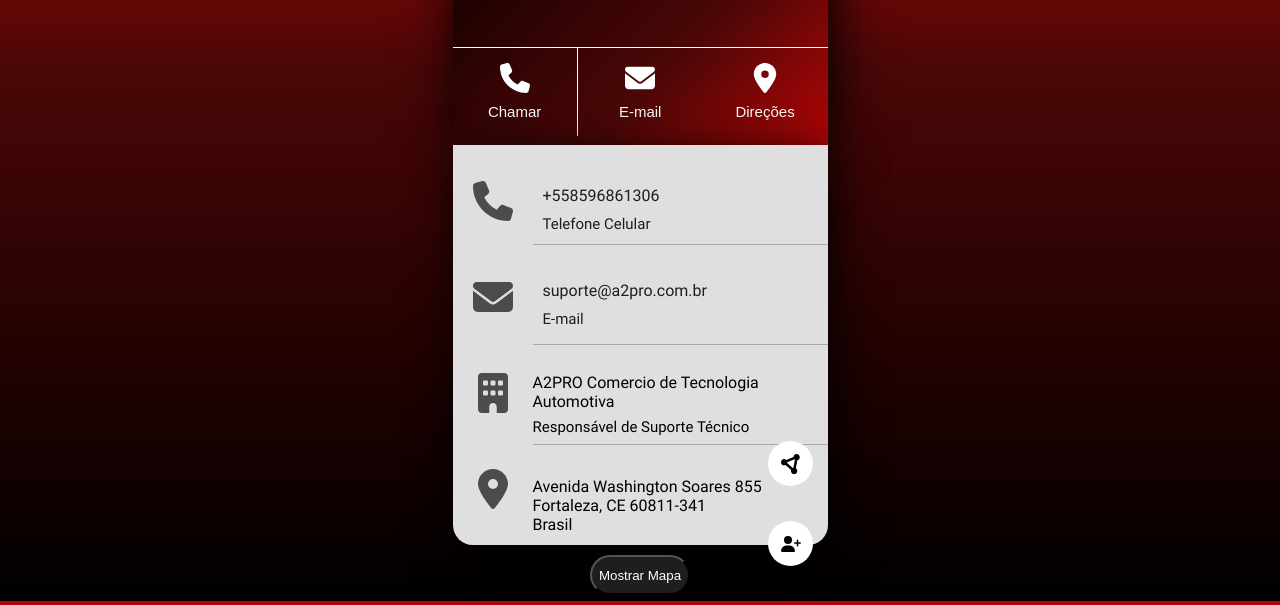
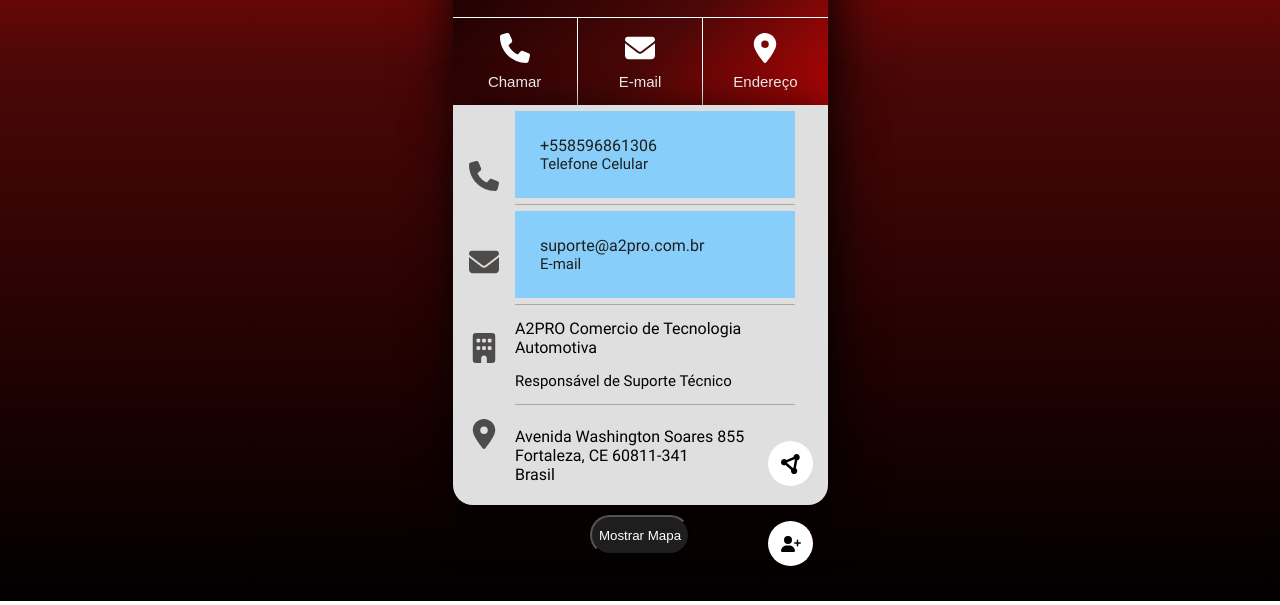
Before and after one commit to Elianmrey/Informa-o-de-contato-A2Pro, a plain HTML site: page index.html in a window 1280 px wide. Shown: the part 199-804 px from the top of the page. Drawn offline with Linux system fonts and the light colour scheme.

Commit message:
Correçao de erros nos a hooks links

```diff
--- a/index.html
+++ b/index.html
@@ -16,7 +16,9 @@
             <span id="name">Elian M. Reyes</span>
             <span id="company-position">Responsável<br>de Suporte Técnico</span>
             <nav>
+                <!-- ==========================Cabeceira Chamar Email Endereços=========================-->
                 <div class="item-contact">
+
         <a class="cabeceira" href="tel:+558596861306">
                     <svg class="call-email-address" xmlns="http://www.w3.org/2000/svg" viewBox="0 0 512 512"><!--! Font Awesome Pro 6.4.0 by @fontawesome - https://fontawesome.com License - https://fontawesome.com/license (Commercial License) Copyright 2023 Fonticons, Inc. --><path d="M164.9 24.6c-7.7-18.6-28-28.5-47.4-23.2l-88 24C12.1 30.2 0 46 0 64C0 311.4 200.6 512 448 512c18 0 33.8-12.1 38.6-29.5l24-88c5.3-19.4-4.6-39.7-23.2-47.4l-96-40c-16.3-6.8-35.2-2.1-46.3 11.6L304.7 368C234.3 334.7 177.3 277.7 144 207.3L193.3 167c13.7-11.2 18.4-30 11.6-46.3l-40-96z"/></svg>
                 <span class="acoes">Chamar</span>
@@ -25,20 +27,22 @@
 
                 <div class="item-contact">
         <a class="cabeceira" href="mailto:suporte@a2pro.com.br">
-                    <svg class="call-email-address" xmlns="http://www.w3.org/2000/svg" viewBox="0 0 512 512"><!--! Font Awesome Pro 6.4.0 by @fontawesome - https://fontawesome.com License - https://fontawesome.com/license (Commercial License) Copyright 2023 Fonticons, Inc. --><path d="M48 64C21.5 64 0 85.5 0 112c0 15.1 7.1 29.3 19.2 38.4L236.8 313.6c11.4 8.5 27 8.5 38.4 0L492.8 150.4c12.1-9.1 19.2-23.3 19.2-38.4c0-26.5-21.5-48-48-48H48zM0 176V384c0 35.3 28.7 64 64 64H448c35.3 0 64-28.7 64-64V176L294.4 339.2c-22.8 17.1-54 17.1-76.8 0L0 176z"/></svg>
+                    <svg class="call-email-address" id="midle-child" xmlns="http://www.w3.org/2000/svg" viewBox="0 0 512 512"><!--! Font Awesome Pro 6.4.0 by @fontawesome - https://fontawesome.com License - https://fontawesome.com/license (Commercial License) Copyright 2023 Fonticons, Inc. --><path d="M48 64C21.5 64 0 85.5 0 112c0 15.1 7.1 29.3 19.2 38.4L236.8 313.6c11.4 8.5 27 8.5 38.4 0L492.8 150.4c12.1-9.1 19.2-23.3 19.2-38.4c0-26.5-21.5-48-48-48H48zM0 176V384c0 35.3 28.7 64 64 64H448c35.3 0 64-28.7 64-64V176L294.4 339.2c-22.8 17.1-54 17.1-76.8 0L0 176z"/></svg>
                     <span class="acoes">E-mail</span>
         </a>
                 </div>
 
                     <div class="item-contact">
-                        <a class="cabeceira" href="https://goo.gl/maps/wuaurSFfesS6Xs7x8">
+                        <a class="cabeceira" href="https://goo.gl/maps/wuaurSFfesS6Xs7x8" target="u_blank">
                         <svg class="call-email-address" xmlns="http://www.w3.org/2000/svg" viewBox="0 0 384 512"><!--! Font Awesome Pro 6.4.0 by @fontawesome - https://fontawesome.com License - https://fontawesome.com/license (Commercial License) Copyright 2023 Fonticons, Inc. --><path d="M215.7 499.2C267 435 384 279.4 384 192C384 86 298 0 192 0S0 86 0 192c0 87.4 117 243 168.3 307.2c12.3 15.3 35.1 15.3 47.4 0zM192 128a64 64 0 1 1 0 128 64 64 0 1 1 0-128z"/></svg>
-                        <span class="acoes">Direções</span>
-
+                        <span class="acoes">Endereço</span>
+                        </a>
                     </div>
             </nav>
+
         </div>
     </header>
+    <!-- ========================== ///Cabeceira Chamar Email Endereços=========================-->
     <main>
         <div id="conteiner">
 
@@ -49,9 +53,13 @@
     <svg class="item-icons" xmlns="http://www.w3.org/2000/svg" viewBox="0 0 384 512"><!--! Font Awesome Pro 6.4.0 by @fontawesome - https://fontawesome.com License - https://fontawesome.com/license (Commercial License) Copyright 2023 Fonticons, Inc. --><path d="M48 0C21.5 0 0 21.5 0 48V464c0 26.5 21.5 48 48 48h96V432c0-26.5 21.5-48 48-48s48 21.5 48 48v80h96c26.5 0 48-21.5 48-48V48c0-26.5-21.5-48-48-48H48zM64 240c0-8.8 7.2-16 16-16h32c8.8 0 16 7.2 16 16v32c0 8.8-7.2 16-16 16H80c-8.8 0-16-7.2-16-16V240zm112-16h32c8.8 0 16 7.2 16 16v32c0 8.8-7.2 16-16 16H176c-8.8 0-16-7.2-16-16V240c0-8.8 7.2-16 16-16zm80 16c0-8.8 7.2-16 16-16h32c8.8 0 16 7.2 16 16v32c0 8.8-7.2 16-16 16H272c-8.8 0-16-7.2-16-16V240zM80 96h32c8.8 0 16 7.2 16 16v32c0 8.8-7.2 16-16 16H80c-8.8 0-16-7.2-16-16V112c0-8.8 7.2-16 16-16zm80 16c0-8.8 7.2-16 16-16h32c8.8 0 16 7.2 16 16v32c0 8.8-7.2 16-16 16H176c-8.8 0-16-7.2-16-16V112zM272 96h32c8.8 0 16 7.2 16 16v32c0 8.8-7.2 16-16 16H272c-8.8 0-16-7.2-16-16V112c0-8.8 7.2-16 16-16z"/></svg>
     <svg class="item-icons" xmlns="http://www.w3.org/2000/svg" viewBox="0 0 384 512"><!--! Font Awesome Pro 6.4.0 by @fontawesome - https://fontawesome.com License - https://fontawesome.com/license (Commercial License) Copyright 2023 Fonticons, Inc. --><path d="M215.7 499.2C267 435 384 279.4 384 192C384 86 298 0 192 0S0 86 0 192c0 87.4 117 243 168.3 307.2c12.3 15.3 35.1 15.3 47.4 0zM192 128a64 64 0 1 1 0 128 64 64 0 1 1 0-128z"/></svg>
 </div>
+
+
+<!-- =================Informação Lateral izquerda de Telefone, Empresa, Endereços Abaixo do Header=========================-->
+
 <div id="info-content">
 
-        <div class="item-info">
+<div class="item-info">
     <a class="links" href="tel:+558596861306">
         <span>+558596861306</span>
         <span class="title-info-card">Telefone Celular</span>
@@ -78,6 +86,11 @@
 
     </div>
            </div>
+
+<!-- =================////Informação Lateral izquerda de Telefone, Empresa, Endereços Abaixo do Header=========================-->
+
+<!-- ==========================Botões de adicionar ao contatos e Compartilhar==============================-->
+
         <div class="button-share" id="add-to">
             <svg class="iconsadd" xmlns="http://www.w3.org/2000/svg" viewBox="0 0 640 512"><!--! Font Awesome Pro 6.4.0 by @fontawesome - https://fontawesome.com License - https://fontawesome.com/license (Commercial License) Copyright 2023 Fonticons, Inc. --><path d="M96 128a128 128 0 1 1 256 0A128 128 0 1 1 96 128zM0 482.3C0 383.8 79.8 304 178.3 304h91.4C368.2 304 448 383.8 448 482.3c0 16.4-13.3 29.7-29.7 29.7H29.7C13.3 512 0 498.7 0 482.3zM504 312V248H440c-13.3 0-24-10.7-24-24s10.7-24 24-24h64V136c0-13.3 10.7-24 24-24s24 10.7 24 24v64h64c13.3 0 24 10.7 24 24s-10.7 24-24 24H552v64c0 13.3-10.7 24-24 24s-24-10.7-24-24z"/></svg>
         </div>
@@ -88,6 +101,9 @@
             <button id="mostramap"><span id="botao">Mostrar Mapa</span></button>
             <iframe id="iframap" src="https://www.google.com/maps/embed?pb=!1m18!1m12!1m3!1d3981.224848816615!2d-38.4850621261541!3d-3.76117354333739!2m3!1f0!2f0!3f0!3m2!1i1024!2i768!4f13.1!3m3!1m2!1s0x7c74602d5b6f067%3A0x3ef9d97ea60ac92f!2sAv.%20Washington%20Soares%2C%20855%20-%20Guararapes%2C%20Fortaleza%20-%20CE%2C%2060811-341!5e0!3m2!1spt-BR!2sbr!4v1681499734094!5m2!1spt-BR!2sbr" width="370" height="200" style="border:0;" allowfullscreen="" loading="lazy" referrerpolicy="no-referrer-when-downgrade"></iframe>
         </div>
+
+        <!-- ==========================Botões de adicionar ao contatos e Compartilhar==============================-->
+
     </main>
     <script src="scripts/script.js"></script>
 </body>
--- a/style/style.css
+++ b/style/style.css
@@ -26,9 +26,6 @@ html
     margin: 0 auto;
     width: 375px;
     height: 100%;
-    gap: 10px;
-    /* border-top-right-radius: 30px;
-    border-top-left-radius: 30px; */
     box-shadow: 5px 10px 50px rgb(0, 0, 0);
 }
 #foto-perfil
@@ -54,8 +51,6 @@ align-items: center;
 }
 div.item-contact
 {
-    /* background-color: #292861; */
-
     color: #FFF;
     width: 188px;
     height: 11vh;
@@ -71,7 +66,7 @@ div.item-contact:first-child
 }
 div.item-contact:last-child
 {
-    border-left: 1px solid #FFF;
+    border-left: 1px solid #FFF
 }
 svg.call-email-address
 {
@@ -107,6 +102,7 @@ span#company-position
 }
 div#general-info
 {
+    justify-content: space-evenly ;
     margin: 0 auto;
     width: 375px;
     height: 100%;
@@ -120,6 +116,7 @@ div#general-info
 div#info-content
 {
     width: 400px;
+    padding: 0;
 }
 div#icons
 {
@@ -128,14 +125,13 @@ div#icons
     display: flex;
     flex-direction: column;
     width: 80px;
-    height:400px;
-    gap: 20px;
+    height: 400px;
+ }
 
-}
 svg.item-icons
 {
-    width: 40px;
-    height: 40px;
+     width: 40px;
+    height: 30px;
     fill: #4e4b4b;
 }
 div.item-info
@@ -144,9 +140,8 @@ div.item-info
     flex-direction: column;
     justify-content: space-evenly;
     font-family: RobotoR;
-    height: 80px;
-    width: 280;
-    margin-top: 20px;
+    height: 100px;
+    width: 280px;
     border-bottom: 1px solid #aaa7a7;
 }
 div.item-info:last-child
@@ -167,7 +162,6 @@ div#button-add-user
 }
 div.button-share
 {
-
     display: flex;
     align-items: center;
     justify-content: center;
@@ -196,23 +190,22 @@ div#add-to
 
 div#maps
 {
-
     display: flex;
     flex-direction: column;
     align-items: center;
     margin: 0 auto;
     width: 375px;
-
-
 }
 a.links
 {
+    background-color: lightskyblue;
     text-decoration: none;
     color: #1E1E1E;
     display: flex;
     flex-direction: column;
-    gap: 10px;
-    margin-left: 10px;padding: 0;
+    padding: 25px;
+    justify-content:space-evenly;
+
 }
 a.cabeceira
 {
@@ -225,11 +218,18 @@ a.cabeceira
     justify-content: center;
 
 }
-a:hover
-{background-color: #1E1E1E;}
+
+a.cabeceira:hover
+{
+    color: #FFF;
+    background-color: #1E1E1E;
+    padding-left: 33px;
+    padding-right: 33px;
+}
+
 a:active
 {
-    padding: 5px;
+    color: #FFF;
     background-color: #4e4b4b;
 }
 
```
